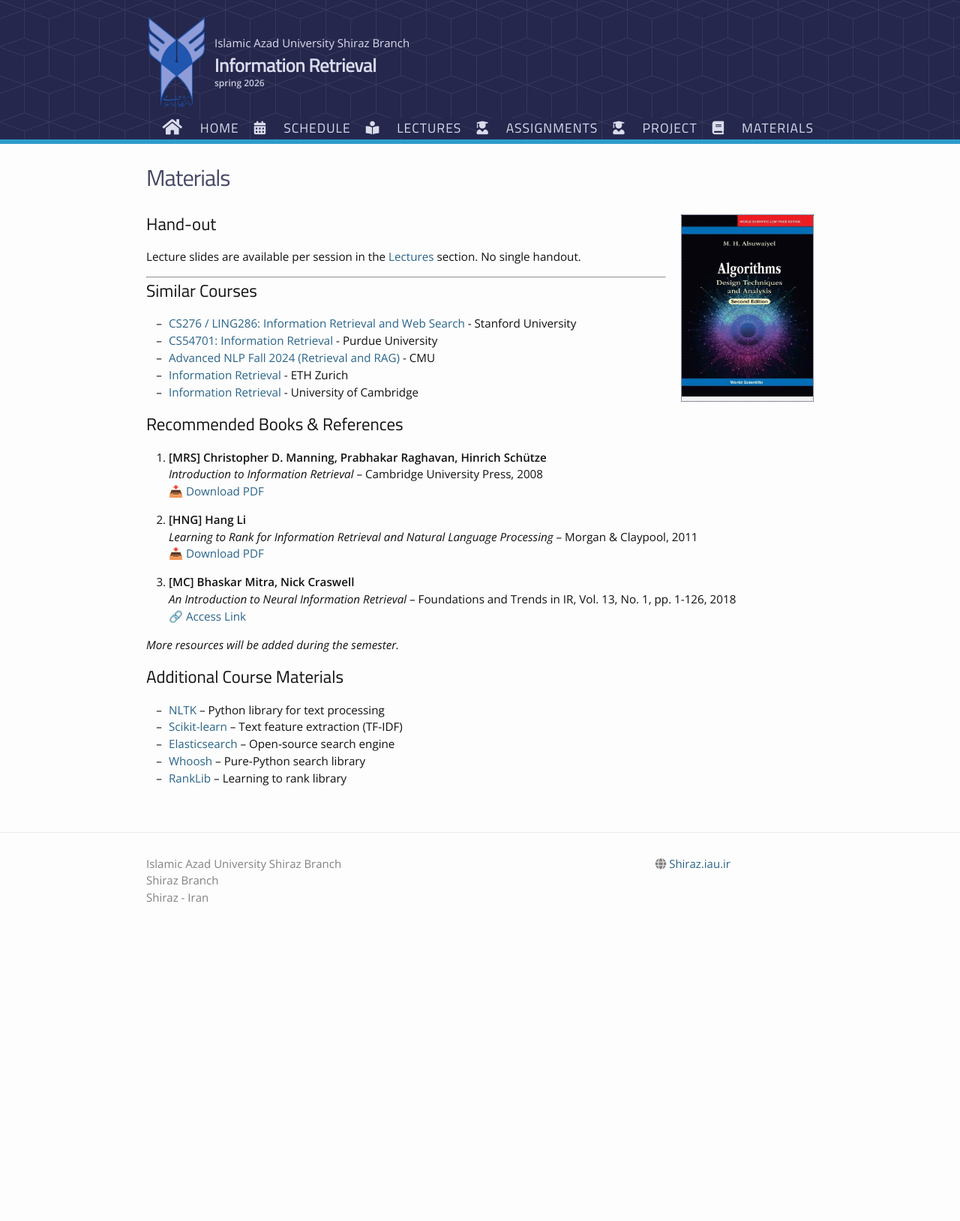
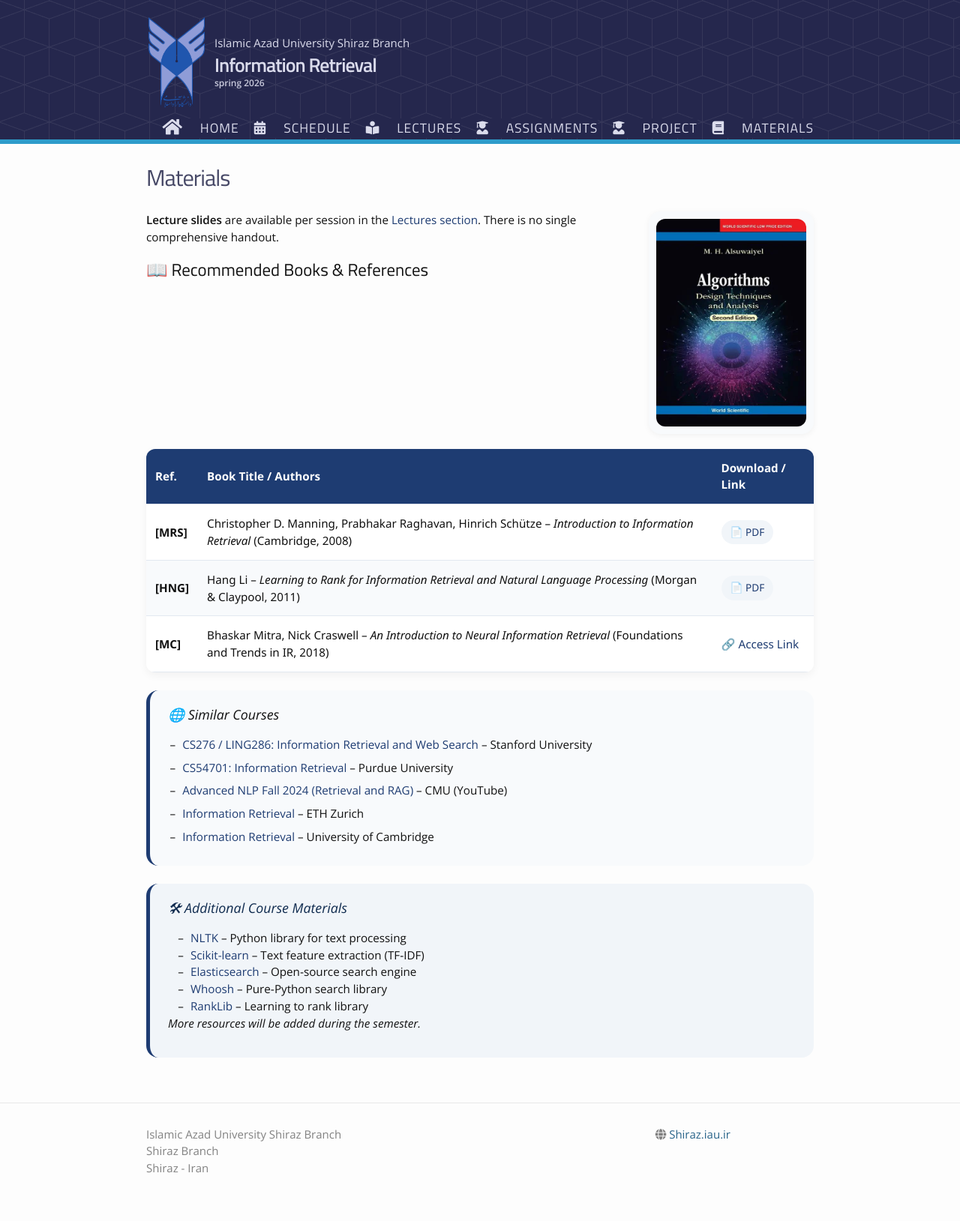
Before and after one commit to ir-spring2026/ir-spring2026.github.io, a Jekyll site: the page built from materials.md, in a window 1280 px wide. Shown: the whole page at 75% size. Built offline with Jekyll 4.4.1, drawn with Linux system fonts in a browser that asks for light colours; nearby versions of some CDN libraries; before the commit the page ends 1268 px from its top, so only the background shows below that; part of the change alters nothing that is shown.

Commit message:
Update materials.md

```diff
--- a/materials.md
+++ b/materials.md
@@ -3,40 +3,182 @@ layout: page
 title: Materials
 permalink: /materials/
 ---
-{% include image.html url="/_images/screenshots/image.png.jpeg" width=175 align="right" %}
 
-## Hand-out
+<style>
+  .materials-container {
+    max-width: 100%;
+  }
+  .image-card {
+    float: right;
+    margin: 0 0 20px 20px;
+    background: #f8fafc;
+    padding: 10px;
+    border-radius: 16px;
+    box-shadow: 0 2px 8px rgba(0,0,0,0.05);
+    max-width: 200px;
+    text-align: center;
+  }
+  .image-card img {
+    max-width: 100%;
+    border-radius: 12px;
+  }
+  .books-table {
+    width: 100%;
+    border-collapse: collapse;
+    font-family: 'Segoe UI', Roboto, 'Helvetica Neue', sans-serif;
+    border-radius: 12px;
+    overflow: hidden;
+    box-shadow: 0 4px 12px rgba(0,0,0,0.05);
+    margin: 1.5rem 0;
+  }
+  .books-table thead tr {
+    background: #1e3c72;
+    color: #ffffff;
+    text-align: left;
+    font-weight: 600;
+  }
+  .books-table th,
+  .books-table td {
+    padding: 14px 12px;
+    border-bottom: 1px solid #e2e8f0;
+    vertical-align: middle;
+  }
+  .books-table tbody tr {
+    background-color: #ffffff;
+    transition: all 0.2s ease;
+  }
+  .books-table tbody tr:nth-child(even) {
+    background-color: #f8fafc;
+  }
+  .books-table tbody tr:hover {
+    background-color: #eef2ff;
+    transform: scale(1.01);
+    box-shadow: 0 2px 8px rgba(0,0,0,0.05);
+  }
+  .download-link {
+    display: inline-flex;
+    align-items: center;
+    gap: 6px;
+    background: #f1f5f9;
+    padding: 6px 12px;
+    border-radius: 30px;
+    font-size: 0.85rem;
+    font-weight: 500;
+    color: #1e3c72;
+    text-decoration: none;
+    transition: background 0.2s;
+  }
+  .download-link:hover {
+    background: #e2e8f0;
+    color: #0f2b4f;
+    text-decoration: none;
+  }
+  .external-link {
+    color: #1e3c72;
+    text-decoration: none;
+    font-weight: 500;
+  }
+  .external-link:hover {
+    text-decoration: underline;
+  }
+  .similar-courses {
+    background: #f8fafc;
+    border-radius: 16px;
+    padding: 1.2rem 1.5rem;
+    margin: 1.5rem 0;
+    border-left: 5px solid #1e3c72;
+  }
+  .similar-courses ul {
+    margin: 0;
+    padding-left: 1.2rem;
+  }
+  .similar-courses li {
+    margin: 0.5rem 0;
+  }
+  .extra-card {
+    margin-top: 1.5rem;
+    background: #f1f5f9;
+    border-radius: 16px;
+    padding: 1.2rem 1.5rem;
+    border-left: 5px solid #1e3c72;
+  }
+  .extra-card h3 {
+    margin-top: 0;
+    color: #0f2b4f;
+  }
+  .extra-card ul {
+    margin-bottom: 0;
+  }
+  @media (max-width: 700px) {
+    .image-card {
+      float: none;
+      margin: 0 auto 20px auto;
+    }
+    .books-table th, .books-table td {
+      padding: 10px 8px;
+    }
+    .download-link {
+      padding: 4px 8px;
+      font-size: 0.75rem;
+    }
+  }
+</style>
 
-Lecture slides are available per session in the [Lectures](/lectures/) section. No single handout.
+<div class="materials-container">
+  <div class="image-card">
+    <img src="{{ site.baseurl }}/_images/screenshots/image.png.jpeg" alt="IR illustration">
+  </div>
 
----
-## Similar Courses
-* [CS276 / LING286: Information Retrieval and Web Search](https://web.stanford.edu/class/cs276/) - Stanford University
-* [CS54701: Information Retrieval](https://www.cs.purdue.edu/homes/clifton/cs54701/) - Purdue University
-* [Advanced NLP Fall 2024 (Retrieval and RAG)](https://www.youtube.com/watch?v=MM48kc5Zq8A&list=PL8PYTP1V4I8D4BeyjwWczukWq9d8PNyZp) - CMU
-* [Information Retrieval](https://systems.ethz.ch/education/courses/2024-spring/information-retrieval-.html) - ETH Zurich
-* [Information Retrieval](https://www.cl.cam.ac.uk/teaching/1718/InfoRtrv/materials.html) - University of Cambridge
+  <p><strong>Lecture slides</strong> are available per session in the <a href="{{ site.baseurl }}/lectures/" class="external-link">Lectures section</a>. There is no single comprehensive handout.</p>
 
-## Recommended Books & References
+  <h2>📖 Recommended Books & References</h2>
+  <table class="books-table">
+    <thead>
+      <tr>
+        <th>Ref.</th>
+        <th>Book Title / Authors</th>
+        <th>Download / Link</th>
+      </tr>
+    </thead>
+    <tbody>
+      <tr>
+        <td><strong>[MRS]</strong></td>
+        <td>Christopher D. Manning, Prabhakar Raghavan, Hinrich Schütze – <em>Introduction to Information Retrieval</em> (Cambridge, 2008)</td>
+        <td><a class="download-link" href="https://nlp.stanford.edu/IR-book/pdf/irbookonlinereading.pdf">📄 PDF</a></td>
+      </tr>
+      <tr>
+        <td><strong>[HNG]</strong></td>
+        <td>Hang Li – <em>Learning to Rank for Information Retrieval and Natural Language Processing</em> (Morgan & Claypool, 2011)</td>
+        <td><a class="download-link" href="https://www.iro.umontreal.ca/~nie/IFT6255/Books/Learning-to-rank.pdf">📄 PDF</a></td>
+      </tr>
+      <tr>
+        <td><strong>[MC]</strong></td>
+        <td>Bhaskar Mitra, Nick Craswell – <em>An Introduction to Neural Information Retrieval</em> (Foundations and Trends in IR, 2018)</td>
+        <td><a class="external-link" href="https://www.emerald.com/ftinr/article-abstract/13/1/1/1328679/An-Introduction-to-Neural-Information-Retrieval?redirectedFrom=fulltext">🔗 Access Link</a></td>
+      </tr>
+    </tbody>
+  </table>
 
-1. **[MRS] Christopher D. Manning, Prabhakar Raghavan, Hinrich Schütze**
-   *Introduction to Information Retrieval* – Cambridge University Press, 2008
-   📥 [Download PDF](https://nlp.stanford.edu/IR-book/pdf/irbookonlinereading.pdf)
+  <div class="similar-courses">
+    <h3>🌐 Similar Courses</h3>
+    <ul>
+      <li><a href="https://web.stanford.edu/class/cs276/" class="external-link">CS276 / LING286: Information Retrieval and Web Search</a> – Stanford University</li>
+      <li><a href="https://www.cs.purdue.edu/homes/clifton/cs54701/" class="external-link">CS54701: Information Retrieval</a> – Purdue University</li>
+      <li><a href="https://www.youtube.com/watch?v=MM48kc5Zq8A&list=PL8PYTP1V4I8D4BeyjwWczukWq9d8PNyZp" class="external-link">Advanced NLP Fall 2024 (Retrieval and RAG)</a> – CMU (YouTube)</li>
+      <li><a href="https://systems.ethz.ch/education/courses/2024-spring/information-retrieval-.html" class="external-link">Information Retrieval</a> – ETH Zurich</li>
+      <li><a href="https://www.cl.cam.ac.uk/teaching/1718/InfoRtrv/materials.html" class="external-link">Information Retrieval</a> – University of Cambridge</li>
+    </ul>
+  </div>
 
-2. **[HNG] Hang Li**
-   *Learning to Rank for Information Retrieval and Natural Language Processing* – Morgan & Claypool, 2011
-   📥 [Download PDF](https://www.iro.umontreal.ca/~nie/IFT6255/Books/Learning-to-rank.pdf)
-
-3. **[MC] Bhaskar Mitra, Nick Craswell**
-   *An Introduction to Neural Information Retrieval* – Foundations and Trends in IR, Vol. 13, No. 1, pp. 1-126, 2018
-   🔗 [Access Link](https://www.emerald.com/ftinr/article-abstract/13/1/1/1328679/An-Introduction-to-Neural-Information-Retrieval?redirectedFrom=fulltext)
-
-*More resources will be added during the semester.*
-
-## Additional Course Materials
-
-* [NLTK](https://www.nltk.org/) – Python library for text processing
-* [Scikit-learn](https://scikit-learn.org/stable/modules/classes.html#module-sklearn.feature_extraction.text) – Text feature extraction (TF‑IDF)
-* [Elasticsearch](https://www.elastic.co/) – Open‑source search engine
-* [Whoosh](https://whoosh.readthedocs.io/) – Pure‑Python search library
-* [RankLib](https://sourceforge.net/p/lemur/wiki/RankLib/) – Learning to rank library
+  <div class="extra-card">
+    <h3>🛠 Additional Course Materials</h3>
+    <ul>
+      <li><a href="https://www.nltk.org/" class="external-link">NLTK</a> – Python library for text processing</li>
+      <li><a href="https://scikit-learn.org/stable/modules/classes.html#module-sklearn.feature_extraction.text" class="external-link">Scikit-learn</a> – Text feature extraction (TF‑IDF)</li>
+      <li><a href="https://www.elastic.co/" class="external-link">Elasticsearch</a> – Open‑source search engine</li>
+      <li><a href="https://whoosh.readthedocs.io/" class="external-link">Whoosh</a> – Pure‑Python search library</li>
+      <li><a href="https://sourceforge.net/p/lemur/wiki/RankLib/" class="external-link">RankLib</a> – Learning to rank library</li>
+    </ul>
+    <p><em>More resources will be added during the semester.</em></p>
+  </div>
+</div>
```
